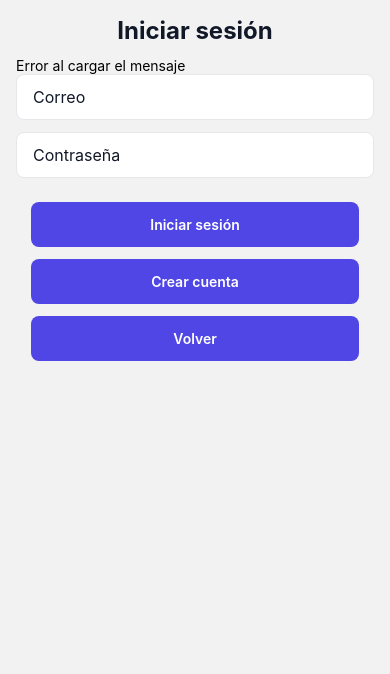
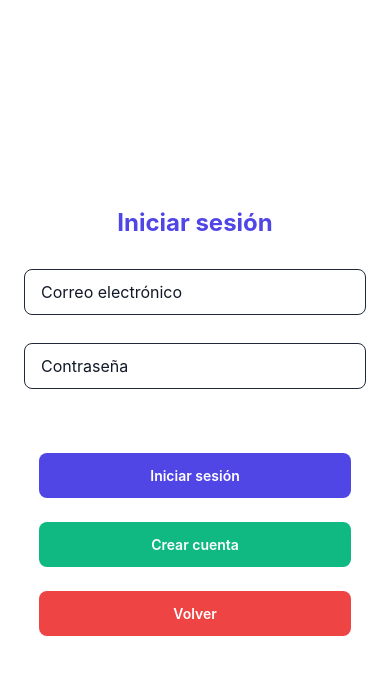
Before and after one commit to josedabh/frontendRQ, a React Native app: screen /Login in a window 390 px wide. Shown: the top 674 px of the page. Built offline with nearby package versions, Linux system fonts and the light colour scheme; no server answers.

Commit message:
feat: Enhance UI and improve layout for Login, Main, and Register screens

```diff
--- a/src/screens/auth/LoginScreen.tsx
+++ b/src/screens/auth/LoginScreen.tsx
@@ -1,37 +1,22 @@
-import { NativeStackScreenProps } from "@react-navigation/native-stack";
-import { useContext, useEffect, useState } from "react";
-import { Alert, Text, TextInput } from "react-native";
-import { SafeAreaView } from "react-native-safe-area-context";
+import { NativeStackScreenProps } from '@react-navigation/native-stack';
+import { useContext, useState } from 'react';
+import { Alert, StyleSheet, Text, TextInput, View } from 'react-native';
+import { SafeAreaView } from 'react-native-safe-area-context';
 
-import { RootStackParamList } from "../../../App";
-import { MyButton } from "../../components/shared/MyButton";
-import { AuthContext } from "../../context/AuthContext";
-import { prueba } from "../../shared/services/UserService";
-import globalStyles from "../../shared/themes/styles/globalStyles";
-import textStyles from "../../shared/themes/styles/textStyles";
+import { RootStackParamList } from '../../../App';
+import { MyButton } from '../../components/shared/MyButton';
+import { AuthContext } from '../../context/AuthContext';
+import colors from '../../shared/themes/constants/colors';
+import globalStyles from '../../shared/themes/styles/globalStyles';
+import textStyles from '../../shared/themes/styles/textStyles';
 
 /**Para Ir a la pantralla de registro Cambiar props */
 type LoginScreenProps = NativeStackScreenProps<RootStackParamList, "Login">;
 
 export function LoginScreen({ navigation }: LoginScreenProps) {
   const { login } = useContext(AuthContext);
-
   const [email, setEmail] = useState("");
   const [password, setPassword] = useState("");
-  const [mensaje, setMensaje] = useState<string>("");
-
-  useEffect(() => {
-    const fetchMensaje = async () => {
-      try {
-        const texto = await prueba();
-        setMensaje(texto);
-      } catch (error) {
-        setMensaje("Error al cargar el mensaje");
-      }
-    };
-
-    fetchMensaje();
-  }, []);
 
   const handleLogin = async () => {
     try {
@@ -44,30 +29,89 @@ export function LoginScreen({ navigation }: LoginScreenProps) {
   };
 
   return (
-    <SafeAreaView style={{ padding: 16 }}>
-      <Text style={textStyles.title}>Iniciar sesión</Text>
-      <Text>{mensaje}</Text>
+    <SafeAreaView style={styles.container}>
+      <View style={styles.content}>
+        <Text style={[textStyles.title, styles.title]}>Iniciar sesión</Text>
+
+        <View style={styles.form}>
           <TextInput
-        placeholder="Correo"
+            placeholder="Correo electrónico"
             value={email}
             onChangeText={setEmail}
-        style={globalStyles.input}
+            style={[globalStyles.input, styles.input]}
+            keyboardType="email-address"
+            autoCapitalize="none"
           />
           <TextInput
             placeholder="Contraseña"
             value={password}
             onChangeText={setPassword}
             secureTextEntry
-        style={globalStyles.input}
+            style={[globalStyles.input, styles.input]}
           />
-      <MyButton onPress={handleLogin} title="Iniciar sesión" />
+
+          <View style={styles.buttonContainer}>
+            <MyButton
+              onPress={handleLogin}
+              title="Iniciar sesión"
+              style={styles.loginButton}
+            />
             <MyButton
               title="Crear cuenta"
               onPress={() => navigation.navigate("Register")}
+              style={styles.registerButton}
             />
-      <MyButton title="Volver" onPress={() => navigation.goBack()} />
+            <MyButton
+              title="Volver"
+              onPress={() => navigation.goBack()}
+              style={styles.backButton}
+            />
+          </View>
+        </View>
+      </View>
     </SafeAreaView>
   );
 }
 
+const styles = StyleSheet.create({
+  container: {
+    flex: 1,
+    backgroundColor: colors.backgroundLight,
+  },
+  content: {
+    flex: 1,
+    padding: 24,
+    justifyContent: 'center',
+  },
+  title: {
+    textAlign: 'center',
+    marginBottom: 32,
+    color: colors.primary,
+  },
+  form: {
+    width: '100%',
+    gap: 16,
+  },
+  input: {
+    backgroundColor: '#fff',
+    borderWidth: 1,
+    borderColor: colors.backgroundDark,
+    borderRadius: 8,
+    padding: 12,
+  },
+  buttonContainer: {
+    gap: 12,
+    marginTop: 24,
+  },
+  loginButton: {
+    backgroundColor: colors.primary,
+  },
+  registerButton: {
+    backgroundColor: colors.success,
+  },
+  backButton: {
+    backgroundColor: colors.danger,
+  }
+});
+
 export default LoginScreen;
--- a/src/screens/auth/MainScreen.tsx
+++ b/src/screens/auth/MainScreen.tsx
@@ -1,10 +1,12 @@
 import { NativeStackScreenProps } from "@react-navigation/native-stack";
 import React from "react";
-import { Image, Text } from "react-native";
+import { Image, StyleSheet, Text, View } from "react-native";
 import { SafeAreaView } from "react-native-safe-area-context";
 
 import { RootStackParamList } from "../../../App";
 import { MyButton } from "../../components/shared/MyButton";
+import colors from "../../shared/themes/constants/colors";
+import textStyles from "../../shared/themes/styles/textStyles";
 
 // Define las props del componente
 type MainScreenProps = NativeStackScreenProps<RootStackParamList, "Main">;
@@ -14,19 +16,76 @@ type MainScreenProps = NativeStackScreenProps<RootStackParamList, "Main">;
  */
 export function MainScreen({ navigation }: MainScreenProps) {
   return (
-    <SafeAreaView style={{ padding: 16 }}>
-      {/**El safeAreaView para que respete tambien iPhone */}
-      <Text>MainScreen</Text>
+    <SafeAreaView style={styles.container}>
+      <View style={styles.content}>
+        <Text style={[textStyles.title, styles.mainTitle]}>
+          Bienvenido a Routine Quest
+        </Text>
+
+        <Text style={[textStyles.subtitle, styles.subtitle]}>
+          Tu aventura hacia mejores hábitos comienza aquí
+        </Text>
+
         <Image
           source={require("../../../assets/portada_rq.png")}
-        style={{ width: 300, height: 300 }}
+          style={styles.image}
+          resizeMode="contain"
         />
+
+        <View style={styles.buttonContainer}>
           <MyButton
             title="Iniciar sesión"
             onPress={() => navigation.navigate("Login")}
+            style={styles.loginButton}
           />
+          <MyButton
+            title="Crear cuenta"
+            onPress={() => navigation.navigate("Register")}
+            style={styles.registerButton}
+          />
+        </View>
+      </View>
     </SafeAreaView>
   );
 }
 
+const styles = StyleSheet.create({
+  container: {
+    flex: 1,
+    backgroundColor: colors.backgroundLight,
+  },
+  content: {
+    flex: 1,
+    padding: 24,
+    justifyContent: "center",
+    alignItems: "center",
+  },
+  mainTitle: {
+    fontSize: 32,
+    textAlign: "center",
+    marginBottom: 12,
+    color: colors.primary,
+  },
+  subtitle: {
+    textAlign: "center",
+    marginBottom: 32,
+    color: colors.textSecondary,
+  },
+  image: {
+    width: "100%",
+    height: 300,
+    marginBottom: 40,
+  },
+  buttonContainer: {
+    width: "100%",
+    gap: 16,
+  },
+  loginButton: {
+    backgroundColor: colors.primary,
+  },
+  registerButton: {
+    backgroundColor: colors.success,
+  },
+});
+
 export default MainScreen;
--- a/src/screens/auth/RegisterScreen.tsx
+++ b/src/screens/auth/RegisterScreen.tsx
@@ -1,13 +1,13 @@
 import { useNavigation } from "@react-navigation/native";
 import { NativeStackNavigationProp } from "@react-navigation/native-stack";
 import { useContext, useState } from "react";
-import { Alert, Text, TextInput } from "react-native";
+import { Alert, StyleSheet, Text, TextInput, View, ScrollView } from "react-native";
 import { SafeAreaView } from "react-native-safe-area-context";
 
 import { RootStackParamList } from "../../../App";
 import { MyButton } from "../../components/shared/MyButton";
 import { AuthContext } from "../../context/AuthContext";
-import globalStyles from "../../shared/themes/styles/globalStyles";
+import colors from "../../shared/themes/constants/colors";
 import textStyles from "../../shared/themes/styles/textStyles";
 
 // Definir el tipo de navegación
@@ -64,35 +64,38 @@ export function RegisterScreen() {
     }
   };
   return (
-    <SafeAreaView style={{ padding: 16 }}>
-      <Text style={textStyles.title}>Registrarse</Text>
+    <SafeAreaView style={styles.container}>
+      <ScrollView contentContainerStyle={styles.scrollContainer}>
+        <Text style={[textStyles.title, styles.title]}>Crear Cuenta</Text>
 
+        <View style={styles.form}>
           <TextInput
-        style={globalStyles.input}
+            style={styles.input}
             placeholder="Nombre"
             value={formData.name}
             onChangeText={(text) => setFormData({ ...formData, name: text })}
           />
           <TextInput
-        style={globalStyles.input}
+            style={styles.input}
             placeholder="Apellidos"
             value={formData.lastname}
             onChangeText={(text) => setFormData({ ...formData, lastname: text })}
           />
           <TextInput
-        style={globalStyles.input}
+            style={styles.input}
             placeholder="Nombre de usuario"
             value={formData.username}
             onChangeText={(text) => setFormData({ ...formData, username: text })}
           />
           <TextInput
-        style={globalStyles.input}
+            style={styles.input}
             placeholder="Teléfono"
             value={formData.phone}
             onChangeText={(text) => setFormData({ ...formData, phone: text })}
+            keyboardType="phone-pad"
           />
           <TextInput
-        style={globalStyles.input}
+            style={styles.input}
             placeholder="Email"
             value={formData.email}
             onChangeText={(text) => setFormData({ ...formData, email: text })}
@@ -100,26 +103,73 @@ export function RegisterScreen() {
             autoCapitalize="none"
           />
           <TextInput
-        style={globalStyles.input}
+            style={styles.input}
             placeholder="Contraseña"
             value={formData.password}
             onChangeText={(text) => setFormData({ ...formData, password: text })}
             secureTextEntry
           />
           <TextInput
-        style={globalStyles.input}
-        placeholder="Validar contraseña"
+            style={styles.input}
+            placeholder="Confirmar contraseña"
             value={formData.confirmPassword}
-        onChangeText={(text) =>
-          setFormData({ ...formData, confirmPassword: text })
-        }
+            onChangeText={(text) => setFormData({ ...formData, confirmPassword: text })}
             secureTextEntry
           />
 
-      <MyButton title="Crear cuenta" onPress={handleRegister} />
-      <MyButton title="Volver atrás" onPress={() => navigation.goBack()} />
+          <View style={styles.buttonContainer}>
+            <MyButton
+              title="Crear cuenta"
+              onPress={handleRegister}
+              style={styles.registerButton}
+            />
+            <MyButton
+              title="Volver"
+              onPress={() => navigation.goBack()}
+              style={styles.backButton}
+            />
+          </View>
+        </View>
+      </ScrollView>
     </SafeAreaView>
   );
 }
 
+const styles = StyleSheet.create({
+  container: {
+    flex: 1,
+    backgroundColor: colors.backgroundLight,
+  },
+  scrollContainer: {
+    flexGrow: 1,
+    padding: 24,
+  },
+  title: {
+    textAlign: 'center',
+    marginBottom: 32,
+    color: colors.primary,
+  },
+  form: {
+    gap: 16,
+  },
+  input: {
+    backgroundColor: '#fff',
+    borderWidth: 1,
+    borderColor: colors.backgroundDark,
+    borderRadius: 8,
+    padding: 12,
+    fontSize: 16,
+  },
+  buttonContainer: {
+    gap: 12,
+    marginTop: 24,
+  },
+  registerButton: {
+    backgroundColor: colors.primary,
+  },
+  backButton: {
+    backgroundColor: colors.danger,
+  },
+});
+
 export default RegisterScreen;
```
Lines whose indentation alone changed are shown as unchanged.
